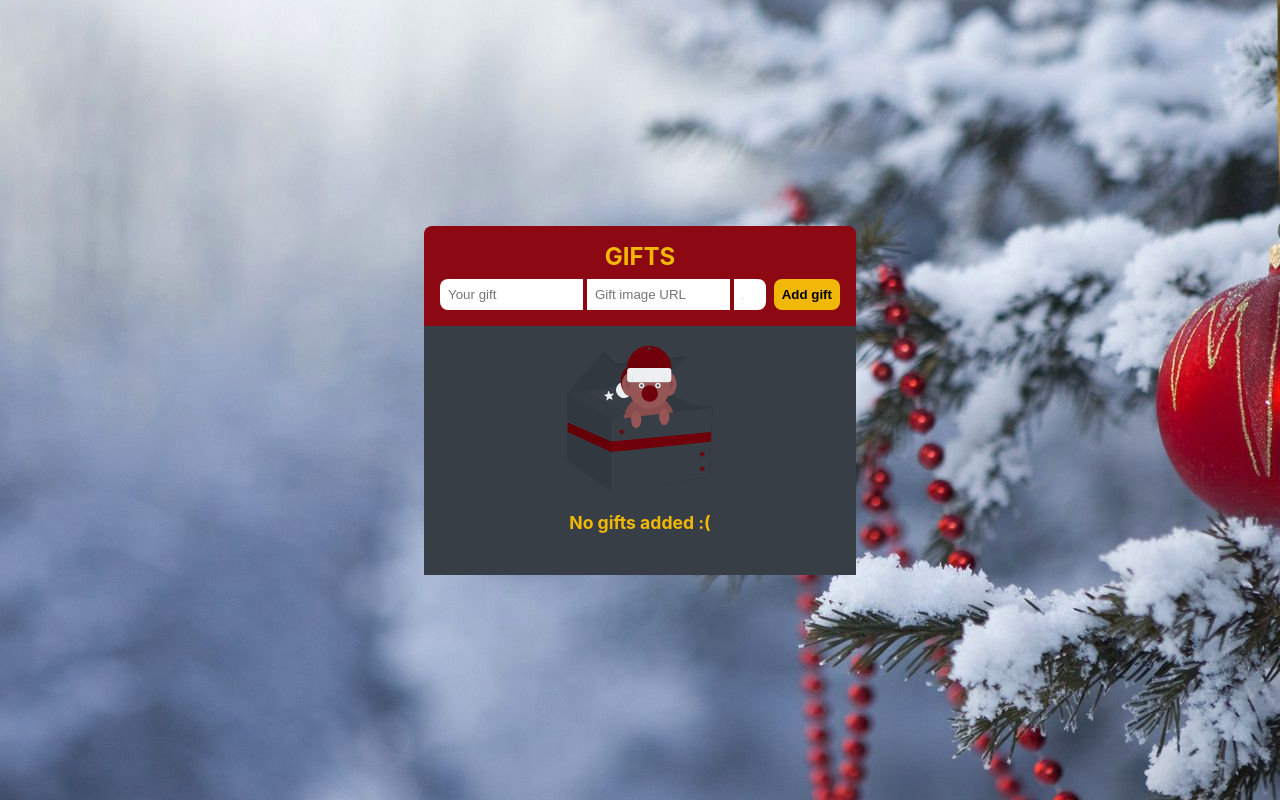
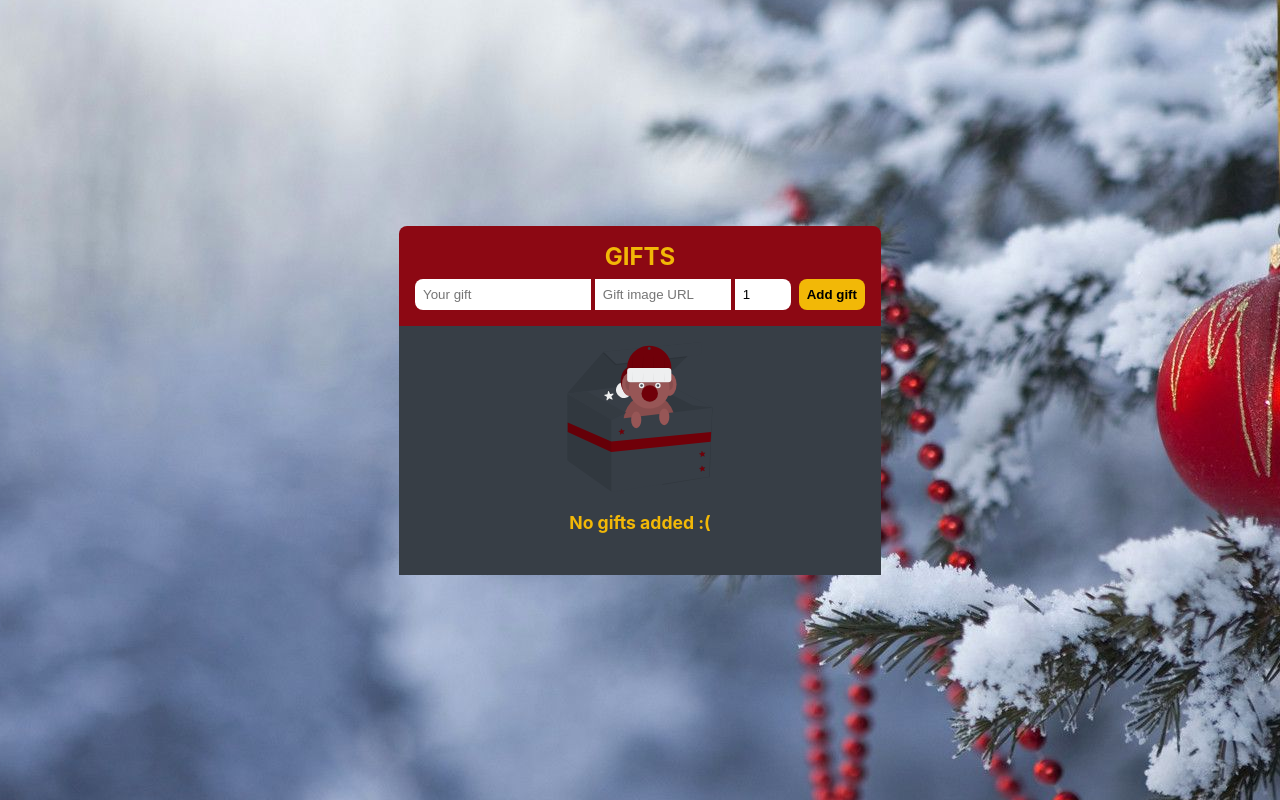
Before and after one commit to lopez-tomas/adviency, a React (Create React App) app: page / in a window 1280 px wide. Built offline with nearby package versions, Linux system fonts and the light colour scheme.

Commit message:
[FIX]: styles fixed.

```diff
--- a/src/containers/GiftList.jsx
+++ b/src/containers/GiftList.jsx
@@ -22,7 +22,7 @@ const GiftList = () => {
             ))}
           </ul>
           <div className="noGifts-container">
-            <button onClick={removeAll} className="btn removeAll-btn">Remove ALL</button>
+            <button onClick={removeAll} className="noGifts-btn">Remove ALL</button>
           </div>
         </div>
       :
--- a/src/styles/App.sass
+++ b/src/styles/App.sass
@@ -3,7 +3,7 @@
 
 .App
   .Form-container, .GiftList-container
-    width: 400px
+    width: 450px
     padding: sizes.$lg
 
   .Form-container
--- a/src/styles/Form.sass
+++ b/src/styles/Form.sass
@@ -19,10 +19,10 @@
       border-top-left-radius: sizes.$md
       border-bottom-left-radius: sizes.$md
     .image-input
-      width: 40%
+      width: 30%
       margin-right: sizes.$sm
     .quantity-input
-      width: 5%
+      width: 10%
       margin-right: sizes.$md
       border-top-right-radius: sizes.$md
       border-bottom-right-radius: sizes.$md
```
